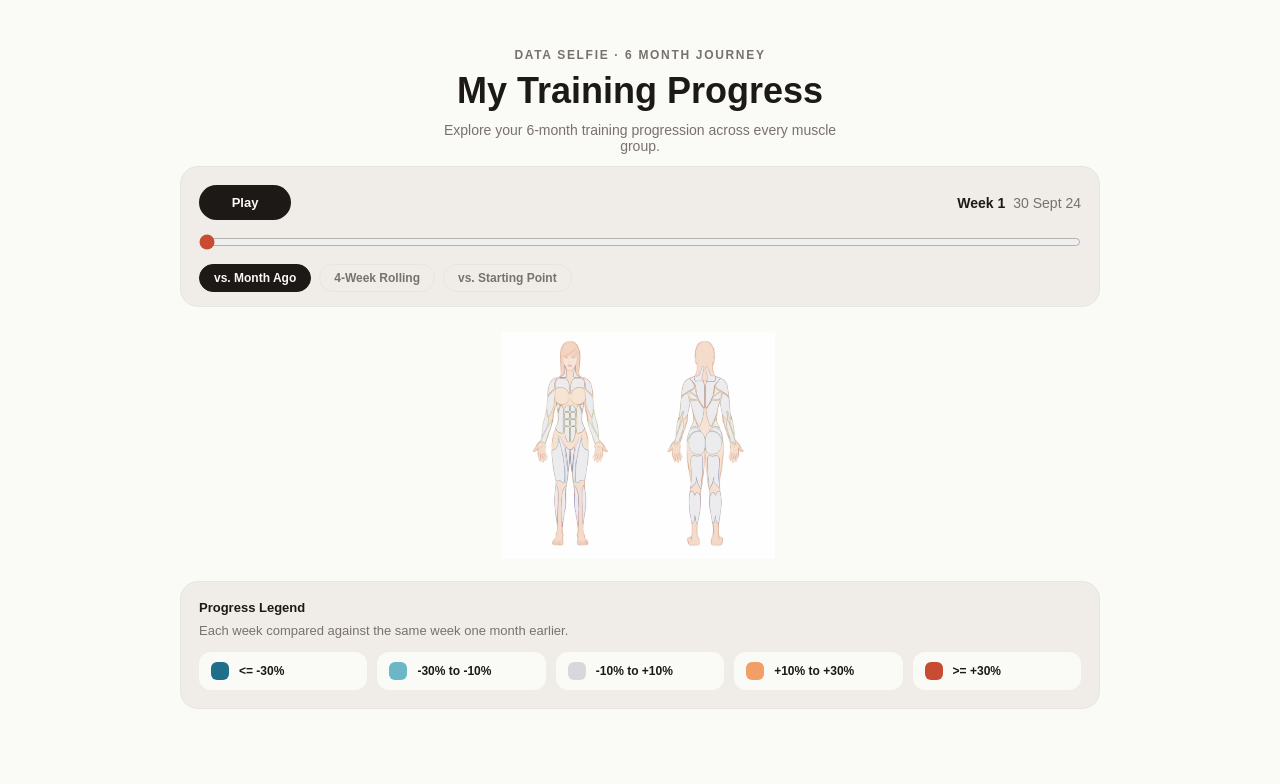
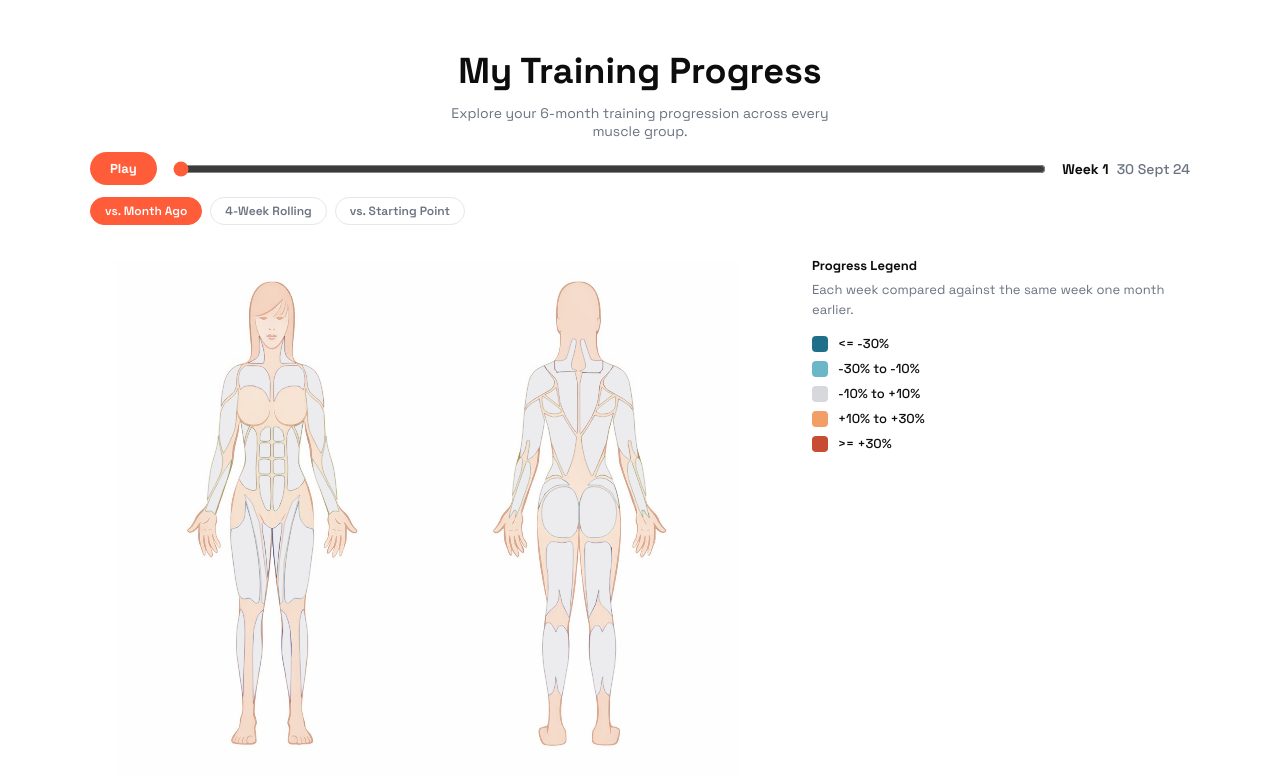
Before and after one commit to darageorgieva/Gym-Data-Viz, a React (Create React App) app: page / in a window 1280 px wide. Shown: the top 784 px of the page. Built offline with nearby package versions, Linux system fonts and the light colour scheme.

Commit message:
layout font ui changes

```diff
--- a/public/index.html
+++ b/public/index.html
@@ -4,9 +4,12 @@
     <meta charset="utf-8" />
     <meta name="viewport" content="width=device-width, initial-scale=1" />
     <title>My Training Progress</title>
+    <link rel="preconnect" href="https://fonts.googleapis.com" />
+    <link rel="preconnect" href="https://fonts.gstatic.com" crossorigin />
+    <link href="https://fonts.googleapis.com/css2?family=Space+Grotesk:wght@400;500;600;700;800&display=swap" rel="stylesheet" />
     <style>
       * { box-sizing: border-box; margin: 0; padding: 0; }
-      body { -webkit-font-smoothing: antialiased; }
+      body { -webkit-font-smoothing: antialiased; font-family: 'Space Grotesk', sans-serif; background: #ffffff; }
     </style>
   </head>
   <body>
--- a/src/components/BodyHeatmap.jsx
+++ b/src/components/BodyHeatmap.jsx
@@ -3,6 +3,7 @@ import { APP_COLORS } from '../config';
 import { REGION_TO_MUSCLE, MUSCLE_TO_REGIONS } from '../data/muscleRegions';
 import { getProgressColor } from '../utils/colorScale';
 import { getMuscleProgressByWeek } from '../utils/muscleProgress';
+import { useIsMobile } from '../useIsMobile';
 import TimeControls from './TimeControls';
 import HeatmapLegend from './HeatmapLegend';
 
@@ -25,6 +26,7 @@ export default function BodyHeatmap({
   weekLabels,
   onMuscleSelect,
 }) {
+  const isMobile = useIsMobile();
   const [svgMarkup, setSvgMarkup] = useState('');
   const [loadError, setLoadError] = useState(null);
   const [selectedWeek, setSelectedWeek] = useState(1);
@@ -75,9 +77,7 @@ export default function BodyHeatmap({
 
     const timer = window.setInterval(() => {
       setSelectedWeek((current) => {
-        if (current >= maxWeek) {
-          return 1;
-        }
+        if (current >= maxWeek) return 1;
         return current + 1;
       });
     }, PLAY_INTERVAL_MS);
@@ -103,7 +103,6 @@ export default function BodyHeatmap({
             fill-opacity: 1 !important;
           }`;
       }
-
       return `
         .body-heatmap-svg #Click-regions path[id="${regionId}"] {
           fill: ${getProgressColor(progressByMuscle[muscle])} !important;
@@ -133,10 +132,8 @@ export default function BodyHeatmap({
   const handleClick = useCallback((event) => {
     const regionId = findRegionId(event.target);
     if (!regionId) return;
-
     const muscle = REGION_TO_MUSCLE[regionId];
     if (!muscle) return;
-
     setSelectedMuscle(muscle);
     if (onMuscleSelect) onMuscleSelect(muscle);
   }, [onMuscleSelect]);
@@ -152,7 +149,7 @@ export default function BodyHeatmap({
   }
 
   return (
-    <>
+    <div style={{ width: 'min(1100px, 100%)' }}>
       <TimeControls
         selectedWeek={selectedWeek}
         maxWeek={maxWeek}
@@ -164,20 +161,20 @@ export default function BodyHeatmap({
         onModeChange={setComparisonMode}
       />
 
-      <div
-        style={{
-          position: 'relative',
-          width: 'min(920px, 100%)',
+      <div style={{
         display: 'flex',
-          justifyContent: 'center',
-        }}
-      >
+        flexDirection: isMobile ? 'column' : 'row',
+        gap: '40px',
+        alignItems: 'flex-start',
+      }}>
+        {/* SVG — left column, bigger */}
+        <div style={{ flex: '0 0 62%', position: 'relative' }}>
           <style>{`
             .body-heatmap-svg svg {
               display: block;
               width: 100%;
               height: auto;
-            max-height: 760px;
+              max-height: 900px;
             }
 
             .body-heatmap-svg #Reference {
@@ -204,6 +201,13 @@ export default function BodyHeatmap({
             onClick={handleClick}
             dangerouslySetInnerHTML={{ __html: svgMarkup }}
           />
+        </div>
+
+        {/* Legend — right column */}
+        <div style={{ flex: 1, paddingTop: isMobile ? '0' : '8px' }}>
+          <HeatmapLegend comparisonMode={comparisonMode} />
+        </div>
+      </div>
 
       {hoveredMuscle && (
         <div style={{
@@ -211,8 +215,8 @@ export default function BodyHeatmap({
           bottom: '32px',
           left: '50%',
           transform: 'translateX(-50%)',
-            background: '#1C1917',
-            color: '#FAFAF7',
+          background: APP_COLORS.text,
+          color: '#fff',
           padding: '10px 18px',
           borderRadius: '999px',
           fontSize: '13px',
@@ -220,13 +224,11 @@ export default function BodyHeatmap({
           pointerEvents: 'none',
           boxShadow: '0 4px 20px rgba(0,0,0,0.18)',
           whiteSpace: 'nowrap',
+          fontFamily: "'Space Grotesk', sans-serif",
         }}>
           {hoveredMuscle} · {formatPercent(hoveredProgress)}
         </div>
       )}
     </div>
-
-      <HeatmapLegend comparisonMode={comparisonMode} />
-    </>
   );
 }
--- a/src/components/HeatmapLegend.jsx
+++ b/src/components/HeatmapLegend.jsx
@@ -10,25 +10,14 @@ const MODE_DESCRIPTIONS = {
 
 export default function HeatmapLegend({ comparisonMode = 'week-vs-month' }) {
   return (
-    <div style={{
-      width: 'min(920px, 100%)',
-      background: '#F0EDE8',
-      border: `1px solid ${APP_COLORS.border}`,
-      borderRadius: '18px',
-      padding: '18px',
-      marginTop: '18px',
-    }}>
-      <div style={{ fontSize: '13px', fontWeight: '700', color: '#1C1917', marginBottom: '8px' }}>
+    <div style={{ fontFamily: "'Space Grotesk', sans-serif" }}>
+      <div style={{ fontSize: '13px', fontWeight: '700', color: APP_COLORS.text, marginBottom: '6px' }}>
         Progress Legend
       </div>
-      <div style={{ color: '#78716C', fontSize: '13px', marginBottom: '14px' }}>
+      <div style={{ color: APP_COLORS.textLight, fontSize: '13px', marginBottom: '16px', lineHeight: 1.5 }}>
         {MODE_DESCRIPTIONS[comparisonMode]}
       </div>
-      <div style={{
-        display: 'grid',
-        gridTemplateColumns: 'repeat(auto-fit, minmax(150px, 1fr))',
-        gap: '10px',
-      }}>
+      <div style={{ display: 'flex', flexDirection: 'column', gap: '8px' }}>
         {PROGRESS_BINS.map((bin) => (
           <div
             key={bin.label}
@@ -36,19 +25,16 @@ export default function HeatmapLegend({ comparisonMode = 'week-vs-month' }) {
               display: 'flex',
               alignItems: 'center',
               gap: '10px',
-              background: '#FAFAF7',
-              borderRadius: '12px',
-              padding: '10px 12px',
             }}
           >
             <div style={{
-              width: '18px',
-              height: '18px',
-              borderRadius: '6px',
+              width: '16px',
+              height: '16px',
+              borderRadius: '4px',
               background: bin.color,
               flexShrink: 0,
             }} />
-            <span style={{ fontSize: '12px', color: '#1C1917', fontWeight: '600' }}>
+            <span style={{ fontSize: '13px', color: APP_COLORS.text, fontWeight: '500' }}>
               {bin.label}
             </span>
           </div>
--- a/src/components/LandingPage.js
+++ b/src/components/LandingPage.js
@@ -10,21 +10,17 @@ export default function LandingPage({ onMuscleClick, muscleTimeSeries, weekLabel
     <div style={{
       minHeight: '100vh',
       background: APP_COLORS.background,
-      fontFamily: "'Arial', sans-serif",
+      fontFamily: "'Space Grotesk', sans-serif",
       display: 'flex',
       flexDirection: 'column',
       alignItems: 'center',
       padding: isMobile ? '28px 16px 48px' : '48px 24px 80px',
     }}>
-      {/* Title */}
       <div style={{ textAlign: 'center', marginBottom: '12px' }}>
-        <div style={{ fontSize: '12px', fontWeight: '700', letterSpacing: '0.14em', textTransform: 'uppercase', color: '#78716C', marginBottom: '8px' }}>
-          Data Selfie · 6 Month Journey
-        </div>
-        <h1 style={{ fontSize: isMobile ? '26px' : '36px', fontWeight: '800', color: '#1C1917', margin: '0 0 10px' }}>
+        <h1 style={{ fontSize: isMobile ? '26px' : '36px', fontWeight: '800', color: APP_COLORS.text, margin: '0 0 10px' }}>
           My Training Progress
         </h1>
-        <p style={{ fontSize: '14px', color: '#78716C', margin: 0, maxWidth: '420px' }}>
+        <p style={{ fontSize: '14px', color: APP_COLORS.textLight, margin: 0, maxWidth: '420px' }}>
           Explore your 6-month training progression across every muscle group.
         </p>
       </div>
--- a/src/components/MuscleDashboard.js
+++ b/src/components/MuscleDashboard.js
@@ -3,10 +3,11 @@ import { MUSCLE_CONFIG, APP_COLORS, FLOURISH_URLS } from '../config';
 import { useIsMobile } from '../useIsMobile';
 
 const cardStyle = {
-  background: APP_COLORS.cardBackground,
+  background: '#FFFFFF',
   borderRadius: '16px',
   padding: '24px',
   marginBottom: '20px',
+  boxShadow: APP_COLORS.cardShadow,
 };
 
 function PRBadge({ value, color }) {
@@ -20,9 +21,9 @@ function PRBadge({ value, color }) {
       padding: '20px 32px',
       minWidth: '140px',
     }}>
-      <span style={{ fontSize: '13px', fontWeight: '600', color: '#1C1917', opacity: 0.7, letterSpacing: '0.06em', textTransform: 'uppercase' }}>Personal Record</span>
-      <span style={{ fontSize: '48px', fontWeight: '800', color: '#1C1917', lineHeight: 1.1 }}>{value}</span>
-      <span style={{ fontSize: '16px', fontWeight: '500', color: '#1C1917', opacity: 0.7 }}>kg</span>
+      <span style={{ fontSize: '13px', fontWeight: '600', color: '#fff', opacity: 0.85, letterSpacing: '0.06em', textTransform: 'uppercase' }}>Personal Record</span>
+      <span style={{ fontSize: '48px', fontWeight: '800', color: '#fff', lineHeight: 1.1 }}>{value}</span>
+      <span style={{ fontSize: '16px', fontWeight: '500', color: '#fff', opacity: 0.85 }}>kg</span>
     </div>
   );
 }
@@ -30,7 +31,7 @@ function PRBadge({ value, color }) {
 function ChartCard({ title, url }) {
   return (
     <div style={cardStyle}>
-      <h3 style={{ margin: '0 0 16px', fontSize: '15px', fontWeight: '600', color: '#1C1917' }}>{title}</h3>
+      <h3 style={{ margin: '0 0 16px', fontSize: '15px', fontWeight: '700', color: APP_COLORS.text }}>{title}</h3>
       {url ? (
         <iframe
           src={url}
@@ -62,7 +63,7 @@ export default function MuscleDashboard({ muscle, sessions, onBack }) {
       minHeight: '100vh',
       background: APP_COLORS.background,
       padding: '0 0 60px 0',
-      fontFamily: "'Arial', sans-serif",
+      fontFamily: "'Space Grotesk', sans-serif",
     }}>
       {/* Header */}
       <div style={{
@@ -75,24 +76,25 @@ export default function MuscleDashboard({ muscle, sessions, onBack }) {
         <button
           onClick={onBack}
           style={{
-            background: 'rgba(255,255,255,0.4)',
+            background: 'rgba(0,0,0,0.15)',
             border: 'none',
             borderRadius: '10px',
             padding: '8px 18px',
             cursor: 'pointer',
             fontSize: '14px',
             fontWeight: '600',
-            color: '#1C1917',
+            color: '#fff',
             display: 'flex',
             alignItems: 'center',
             gap: '6px',
+            fontFamily: "'Space Grotesk', sans-serif",
           }}
         >
           ← Back
         </button>
         <div style={{ textAlign: 'center' }}>
-          <div style={{ fontSize: '13px', fontWeight: '600', opacity: 0.7, letterSpacing: '0.08em', textTransform: 'uppercase' }}>{exercise}</div>
-          <div style={{ fontSize: isMobile ? '22px' : '32px', fontWeight: '800', color: '#1C1917' }}>{label}</div>
+          <div style={{ fontSize: '13px', fontWeight: '600', color: '#fff', opacity: 0.8, letterSpacing: '0.08em', textTransform: 'uppercase' }}>{exercise}</div>
+          <div style={{ fontSize: isMobile ? '22px' : '32px', fontWeight: '800', color: '#fff' }}>{label}</div>
         </div>
         <div style={{ width: '80px' }} />
       </div>
@@ -105,17 +107,17 @@ export default function MuscleDashboard({ muscle, sessions, onBack }) {
           <div style={{ display: 'flex', flexDirection: 'column', gap: '12px', flex: 1 }}>
             <div style={{ ...cardStyle, marginBottom: 0, display: 'flex', gap: '24px', alignItems: 'center' }}>
               <div>
-                <div style={{ fontSize: '12px', color: '#78716C', fontWeight: '600', textTransform: 'uppercase', letterSpacing: '0.06em' }}>Starting Weight</div>
-                <div style={{ fontSize: '28px', fontWeight: '700', color: '#1C1917' }}>{startWeight} <span style={{ fontSize: '14px', color: '#78716C' }}>kg</span></div>
+                <div style={{ fontSize: '12px', color: APP_COLORS.textLight, fontWeight: '600', textTransform: 'uppercase', letterSpacing: '0.06em' }}>Starting Weight</div>
+                <div style={{ fontSize: '28px', fontWeight: '700', color: APP_COLORS.text }}>{startWeight} <span style={{ fontSize: '14px', color: APP_COLORS.textLight }}>kg</span></div>
               </div>
               <div style={{ fontSize: '28px', color: colorLight }}>→</div>
               <div>
-                <div style={{ fontSize: '12px', color: '#78716C', fontWeight: '600', textTransform: 'uppercase', letterSpacing: '0.06em' }}>Total Gain</div>
-                <div style={{ fontSize: '28px', fontWeight: '700', color: color }}>+{totalGain.toFixed(2)} <span style={{ fontSize: '14px', color: '#78716C' }}>kg</span></div>
+                <div style={{ fontSize: '12px', color: APP_COLORS.textLight, fontWeight: '600', textTransform: 'uppercase', letterSpacing: '0.06em' }}>Total Gain</div>
+                <div style={{ fontSize: '28px', fontWeight: '700', color: color }}>+{totalGain.toFixed(2)} <span style={{ fontSize: '14px', color: APP_COLORS.textLight }}>kg</span></div>
               </div>
               <div>
-                <div style={{ fontSize: '12px', color: '#78716C', fontWeight: '600', textTransform: 'uppercase', letterSpacing: '0.06em' }}>Sessions</div>
-                <div style={{ fontSize: '28px', fontWeight: '700', color: '#1C1917' }}>{sessions.length}</div>
+                <div style={{ fontSize: '12px', color: APP_COLORS.textLight, fontWeight: '600', textTransform: 'uppercase', letterSpacing: '0.06em' }}>Sessions</div>
+                <div style={{ fontSize: '28px', fontWeight: '700', color: APP_COLORS.text }}>{sessions.length}</div>
               </div>
             </div>
           </div>
--- a/src/components/TimeControls.jsx
+++ b/src/components/TimeControls.jsx
@@ -19,19 +19,15 @@ export default function TimeControls({
 }) {
   return (
     <div style={{
-      width: 'min(920px, 100%)',
-      background: '#F0EDE8',
-      border: `1px solid ${APP_COLORS.border}`,
-      borderRadius: '18px',
-      padding: '18px 18px 14px',
-      marginBottom: '20px',
+      width: 'min(1100px, 100%)',
+      marginBottom: '24px',
+      fontFamily: "'Space Grotesk', sans-serif",
     }}>
       <div style={{
         display: 'flex',
         alignItems: 'center',
-        justifyContent: 'space-between',
         gap: '16px',
-        marginBottom: '14px',
+        marginBottom: '12px',
         flexWrap: 'wrap',
       }}>
         <button
@@ -39,35 +35,35 @@ export default function TimeControls({
           style={{
             border: 'none',
             borderRadius: '999px',
-            background: '#1C1917',
-            color: '#FAFAF7',
-            padding: '10px 18px',
+            background: APP_COLORS.accent,
+            color: '#fff',
+            padding: '8px 20px',
             fontSize: '13px',
             fontWeight: '700',
             cursor: 'pointer',
-            minWidth: '92px',
+            fontFamily: "'Space Grotesk', sans-serif",
           }}
         >
           {isPlaying ? 'Pause' : 'Play'}
         </button>
 
-        <div style={{ color: '#1C1917', fontSize: '14px', fontWeight: '700' }}>
+        <input
+          type="range"
+          min={1}
+          max={Math.max(1, maxWeek)}
+          step={1}
+          value={selectedWeek}
+          onChange={(event) => onWeekChange(Number(event.target.value))}
+          style={{ flex: 1, accentColor: APP_COLORS.accent, minWidth: '120px' }}
+        />
+
+        <div style={{ fontSize: '14px', fontWeight: '700', color: APP_COLORS.text, whiteSpace: 'nowrap' }}>
           Week {selectedWeek}
-          <span style={{ color: '#78716C', fontWeight: '500', marginLeft: '8px' }}>
+          <span style={{ color: APP_COLORS.textLight, fontWeight: '500', marginLeft: '8px' }}>
             {currentWeekLabel}
           </span>
         </div>
       </div>
-
-      <input
-        type="range"
-        min={1}
-        max={Math.max(1, maxWeek)}
-        step={1}
-        value={selectedWeek}
-        onChange={(event) => onWeekChange(Number(event.target.value))}
-        style={{ width: '100%', accentColor: '#c84c31', marginBottom: '14px' }}
-      />
 
       <div style={{ display: 'flex', gap: '8px', flexWrap: 'wrap' }}>
         {MODES.map((mode) => (
@@ -75,14 +71,17 @@ export default function TimeControls({
             key={mode.key}
             onClick={() => onModeChange(mode.key)}
             style={{
-              border: comparisonMode === mode.key ? '1.5px solid #1C1917' : `1.5px solid ${APP_COLORS.border}`,
+              border: comparisonMode === mode.key
+                ? `1.5px solid ${APP_COLORS.accent}`
+                : `1.5px solid ${APP_COLORS.border}`,
               borderRadius: '999px',
-              background: comparisonMode === mode.key ? '#1C1917' : 'transparent',
-              color: comparisonMode === mode.key ? '#FAFAF7' : '#78716C',
-              padding: '6px 14px',
+              background: comparisonMode === mode.key ? APP_COLORS.accent : 'transparent',
+              color: comparisonMode === mode.key ? '#fff' : APP_COLORS.textLight,
+              padding: '5px 14px',
               fontSize: '12px',
               fontWeight: '600',
               cursor: 'pointer',
+              fontFamily: "'Space Grotesk', sans-serif",
             }}
           >
             {mode.label}
--- a/src/config.js
+++ b/src/config.js
@@ -1,73 +1,73 @@
 export const MUSCLE_CONFIG = {
   Shoulders: {
-    color: '#89B4C7',
-    colorLight: '#C4DCE8',
+    color: '#4F9DBD',
+    colorLight: '#AAD4E6',
     exercise: 'Shoulder Press',
     label: 'Shoulders',
   },
   Chest: {
-    color: '#E8A598',
-    colorLight: '#F4D4CE',
+    color: '#E8705E',
+    colorLight: '#F5BAB2',
     exercise: 'Pec Deck',
     label: 'Chest',
   },
   Biceps: {
-    color: '#7FB5A0',
-    colorLight: '#BFDAD2',
+    color: '#45AA8E',
+    colorLight: '#A6D5CA',
     exercise: 'Dumbbell Curl',
     label: 'Biceps',
   },
   Abs: {
-    color: '#F2C879',
-    colorLight: '#F9E4BC',
+    color: '#F4B620',
+    colorLight: '#FADE80',
     exercise: 'Cable Crunch',
     label: 'Abs',
   },
   Quads: {
-    color: '#B8A9D4',
-    colorLight: '#DCD4EC',
+    color: '#9080CE',
+    colorLight: '#C8BCE8',
     exercise: 'Leg Extension',
     label: 'Quads',
   },
   Triceps: {
-    color: '#E8C4A0',
-    colorLight: '#F4E2CE',
+    color: '#E89040',
+    colorLight: '#F5CCA0',
     exercise: 'Tricep Pushdown',
     label: 'Triceps',
   },
   Traps: {
-    color: '#C4B89A',
-    colorLight: '#E2DCCC',
+    color: '#B09860',
+    colorLight: '#D8C8A0',
     exercise: 'Chest Supported Row',
     label: 'Traps',
   },
   Lats: {
-    color: '#94B8A0',
-    colorLight: '#CADCD2',
+    color: '#44A870',
+    colorLight: '#A2D4BA',
     exercise: 'Lat Pulldown',
     label: 'Lats',
   },
   'Rear Delts': {
-    color: '#A8C4D4',
-    colorLight: '#D4E2EC',
+    color: '#58A8CE',
+    colorLight: '#ACD4E6',
     exercise: 'Rear Delt Pec Deck',
     label: 'Rear Delts',
   },
   Glutes: {
-    color: '#E8B4C0',
-    colorLight: '#F4DAE0',
+    color: '#E87090',
+    colorLight: '#F5B8C8',
     exercise: 'Hip Thrust',
     label: 'Glutes',
   },
   Hamstrings: {
-    color: '#D4A574',
-    colorLight: '#EACFB2',
+    color: '#D47840',
+    colorLight: '#ECBCA0',
     exercise: 'Seated Leg Curl',
     label: 'Hamstrings',
   },
   Calves: {
-    color: '#B4C4A8',
-    colorLight: '#DAE2D4',
+    color: '#7CB860',
+    colorLight: '#BED8B0',
     exercise: 'Calf Raise',
     label: 'Calves',
   },
@@ -91,9 +91,11 @@ export const FLOURISH_URLS = {
 };
 
 export const APP_COLORS = {
-  background: '#FAFAF7',
-  cardBackground: '#F0EDE8',
-  text: '#1C1917',
-  textLight: '#78716C',
-  border: '#E7E5E0',
+  background: '#FFFFFF',
+  cardBackground: '#FFFFFF',
+  text: '#0D0D0D',
+  textLight: '#6B7280',
+  border: '#E5E7EB',
+  accent: '#FF5C3A',
+  cardShadow: '0 2px 12px rgba(0,0,0,0.07)',
 };
```
Lines whose indentation alone changed are shown as unchanged.
